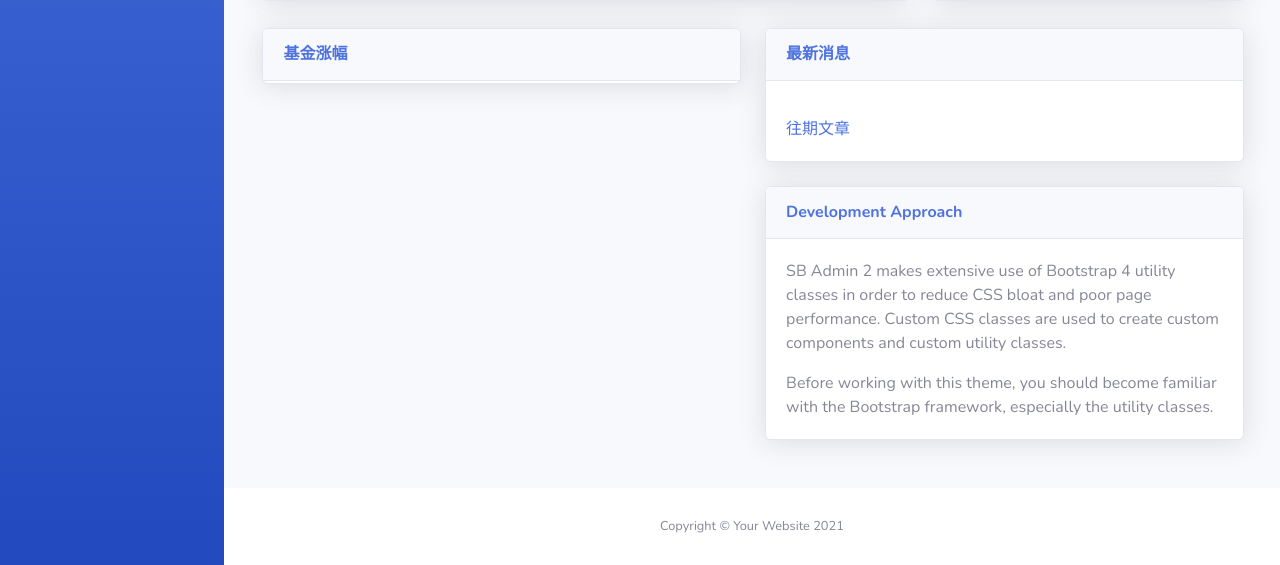
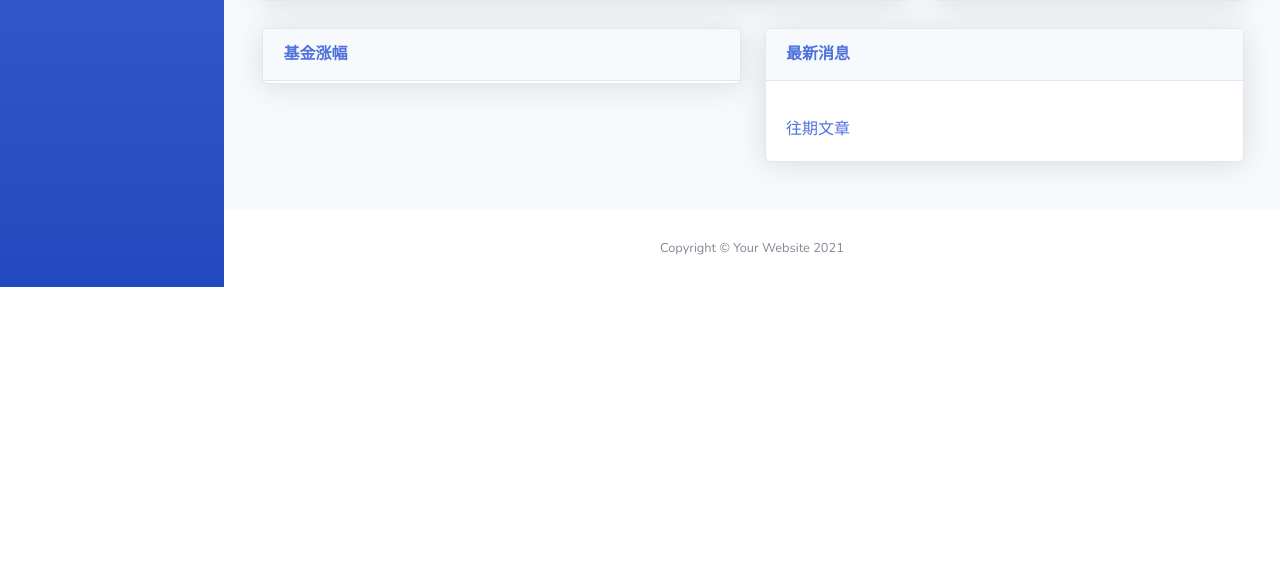
Before and after one commit to wlzyr/fund_web, a Django app: template fund_web/templates/index.html in a window 1280 px wide. Shown: the part 696-1261 px from the top of the page. After the commit the page ends 983 px from the top, so only its background shows below. Run offline with Django 4.2, Linux system fonts and the light colour scheme; the template is opened without the code that fills it, so the values that code supplies are empty; some libraries are stand-ins or nearby versions.

Commit message:
[mod] html

```diff
--- a/fund_web/templates/blank.html
+++ b/fund_web/templates/blank.html
@@ -9,7 +9,7 @@
     <meta content="" name="description">
     <meta content="" name="author">
 
-    <title>SB Admin 2 - Dashboard</title>
+    <title>WL FUND</title>
 
     <!-- Custom fonts for this template-->
     <link href="/static/vendor/fontawesome-free/css/all.min.css" rel="stylesheet" type="text/css">
--- a/fund_web/templates/index.html
+++ b/fund_web/templates/index.html
@@ -311,18 +311,6 @@
                         </div>
 
                         <!-- Approach -->
-                        <div class="card shadow mb-4">
-                            <div class="card-header py-3">
-                                <h6 class="m-0 font-weight-bold text-primary">Development Approach</h6>
-                            </div>
-                            <div class="card-body">
-                                <p>SB Admin 2 makes extensive use of Bootstrap 4 utility classes in order to reduce
-                                    CSS bloat and poor page performance. Custom CSS classes are used to create
-                                    custom components and custom utility classes.</p>
-                                <p class="mb-0">Before working with this theme, you should become familiar with the
-                                    Bootstrap framework, especially the utility classes.</p>
-                            </div>
-                        </div>
 
                     </div>
                 </div>
```
